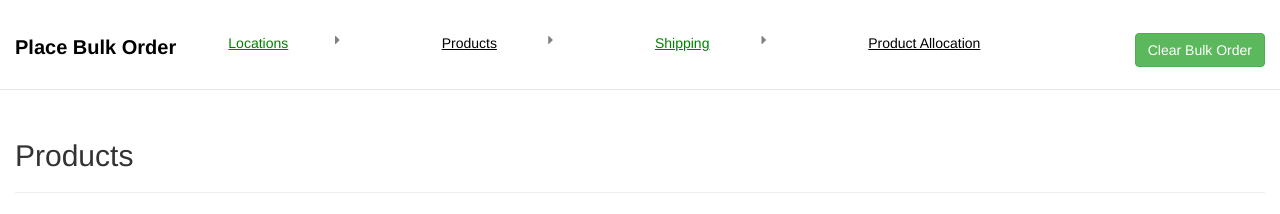
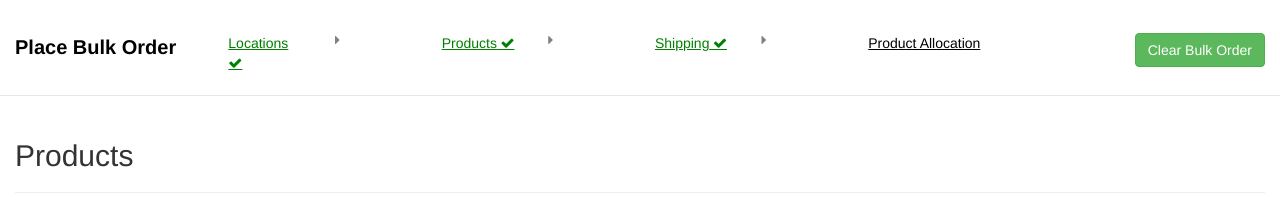
Before and after one commit to nitin-kujur/mnblkdhdjsgfjs, a PHP site: page /productAllocation.html in a window 1280 px wide. Shown: the top 214 px of the page. Run offline with PHP 8.4, Linux system fonts and the light colour scheme; some libraries are stand-ins or nearby versions.

Commit message:
first commit

```diff
--- a/css/custom-style.css
+++ b/css/custom-style.css
@@ -81,7 +81,8 @@ select{
 	}
 
 	.text-green::after{
-		content: "";
+		font-family: FontAwesome;
+		content: " \f00c";
 	}
 
 	#navbar{
--- a/product.html
+++ b/product.html
@@ -62,19 +62,19 @@
 			    <tbody>
 			      <tr>
 			        <td><input type="checkbox"></td>
-			        <td><img src="https://placeholdit.imgix.net/~text?txtsize=35&bg=4a90e2&txtclr=ffffff&txt=Product+1&w=150&h=150&txttrack=0" class="img-responsive center-block"  alt="No Pic" style="max-width:150; height:auto; "/>
+			        <td><img src="https://placeholdit.imgix.net/~text?txtsize=35&bg=4a90e2&txtclr=ffffff&txt=Product+1&w=150&h=150&txttrack=0" class="img-responsive"  alt="No Pic" style="max-width:150; height:auto; "/>
 			        <td>Aquafina Floor Mats</td>
 			        <td>$10.00</td>
 			      </tr>
 			      <tr>
 			        <td><input type="checkbox"></td>
-			        <td><img src="https://placeholdit.imgix.net/~text?txtsize=35&bg=4a90e2&txtclr=ffffff&txt=Product+2&w=150&h=150&txttrack=0" class="img-responsive center-block"  alt="No Pic" style="max-width:150; height:auto; "/>
+			        <td><img src="https://placeholdit.imgix.net/~text?txtsize=35&bg=4a90e2&txtclr=ffffff&txt=Product+2&w=150&h=150&txttrack=0" class="img-responsive"  alt="No Pic" style="max-width:150; height:auto; "/>
 			        <td>Aquafina Headsweats Sport SuperVisor (Domestic)</td>
 			        <td>$10.00</td>
 			      </tr>
 			      <tr>
 			        <td><input type="checkbox"></td>
-			        <td><img src="https://placeholdit.imgix.net/~text?txtsize=35&bg=4a90e2&txtclr=ffffff&txt=Product+3&w=150&h=150&txttrack=0" class="img-responsive center-block"  alt="No Pic" style="max-width:150; height:auto; "/>
+			        <td><img src="https://placeholdit.imgix.net/~text?txtsize=35&bg=4a90e2&txtclr=ffffff&txt=Product+3&w=150&h=150&txttrack=0" class="img-responsive"  alt="No Pic" style="max-width:150; height:auto; "/>
 			        <td>Aquafina 10 Oz. Frost Flex Textured Plastic Cup</td>
 			        <td>$10.00</td>
 			      </tr>
--- a/productAllocation.html
+++ b/productAllocation.html
@@ -21,7 +21,7 @@
 					<i class="fa fa-caret-right text-gray"></i>
 				</div>
 				<div class="col-md-1 col-sm-1 col-xs-1">
-					<a href="product.html" class="disabled">Products</a>
+					<a href="product.html" class="text-green">Products</a>
 				</div>
 				<div class="col-md-1 col-sm-1 col-xs-1">
 					<i class="fa fa-caret-right text-gray"></i>
```
